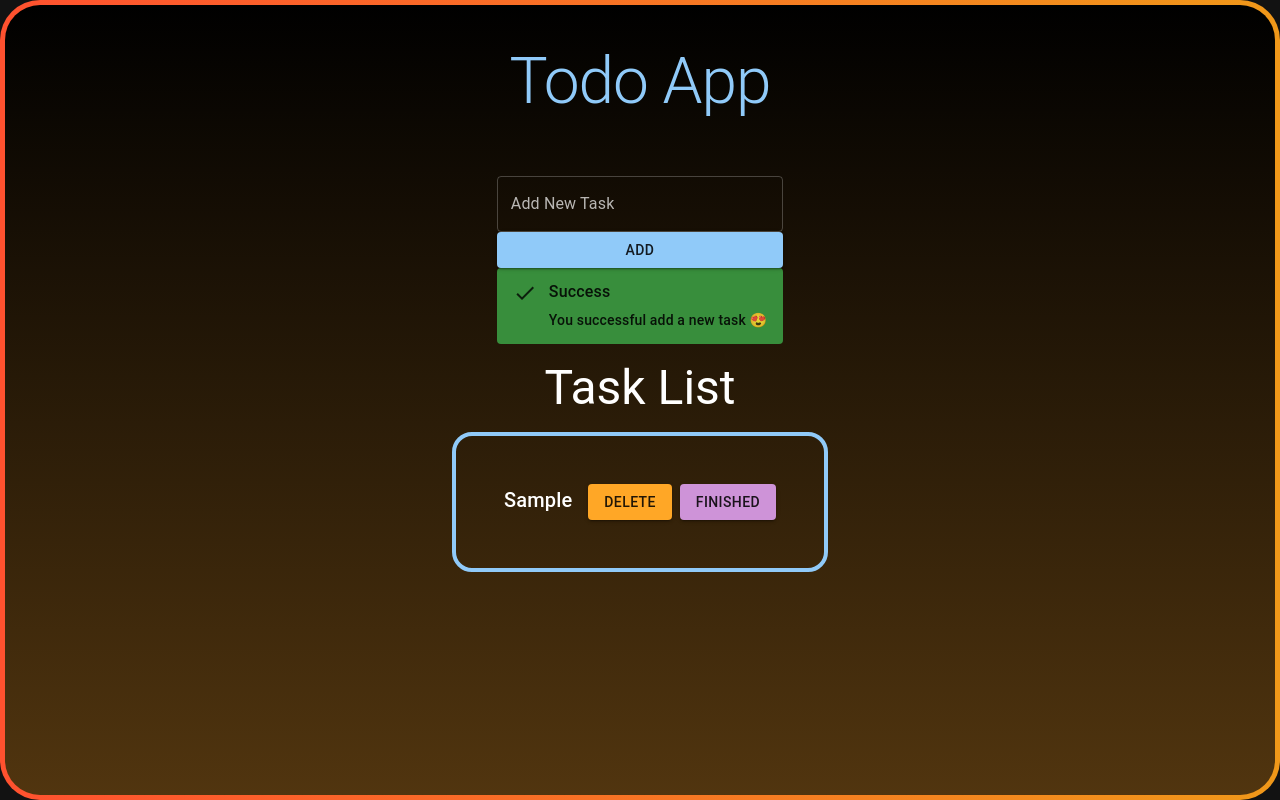
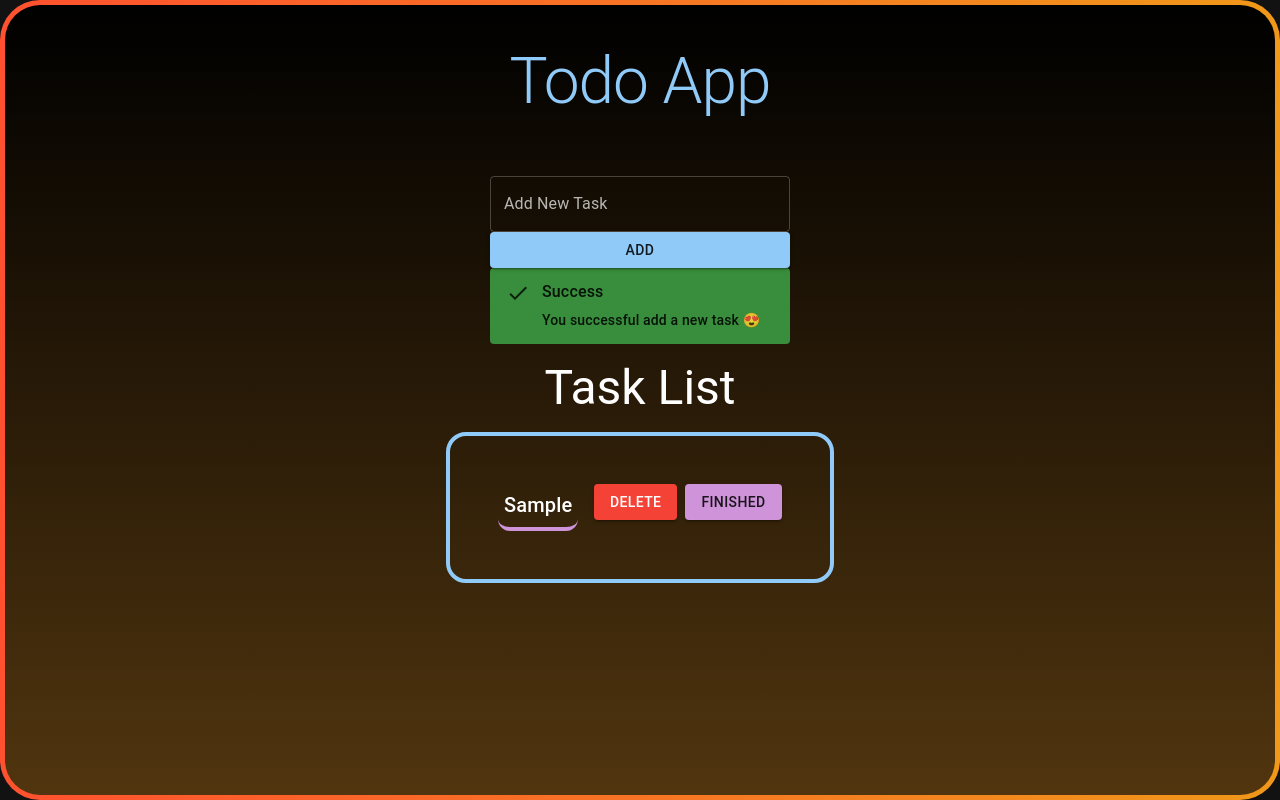
Before and after one commit to Majzerek/TodoMui, a React (Vite) app: page / in a window 1280 px wide. Both pictures are taken after typing "Sample" into the empty fields and a click on the button "ADD". Built offline with nearby package versions, Linux system fonts and the light colour scheme.

Commit message:
minor changes

```diff
--- a/src/components/TodoInput.tsx
+++ b/src/components/TodoInput.tsx
@@ -32,7 +32,7 @@ export const TodoInput: FC<{ setTodos: React.Dispatch<React.SetStateAction<Todo[
   };
 
   useEffect(() => {
-    setTimeout(() => setShow({ succes: false, error: false }), 5000)
+    setTimeout((prev: typeof show) => setShow({ ...prev, succes: false }), 5000)
   }, [todos]);
 
   return (
@@ -41,39 +41,44 @@ export const TodoInput: FC<{ setTodos: React.Dispatch<React.SetStateAction<Todo[
       display={'flex'}
       flexDirection={'column'}
       noValidate>
-      <FormControl>
+      <FormControl sx={{ width: 300 }}>
         <TextField
           title='Add Task'
           label="Add New Task"
           value={text}
           type='text'
+          fullWidth
           onChange={(e) => handleChange(e)}
         />
         <Button
           type='submit'
           variant='contained'
           disableTouchRipple
-          onClick={(e) => handleClick(e)}>Add</Button>
-        <Collapse in={show.succes}>
-          <Alert
-            icon={<CheckIcon />}
-            severity="success"
-            color="success"
-            variant="filled">
-            <AlertTitle>Success</AlertTitle>
-            You successful add a new task 😍
-          </Alert>
-        </Collapse>
-        <Collapse in={show.error}>
-          <Alert
+          onClick={(e) => handleClick(e)}
+        >Add</Button>
+
+        <Collapse in={show.succes || show.error}>
+          {show.succes
+            && <Alert
+              sx={{ width: 300 }}
+              icon={<CheckIcon />}
+              severity="success"
+              color="success"
+              variant="filled">
+              <AlertTitle >Success</AlertTitle>
+              You successful add a new task 😍
+            </Alert>}
+          {show.error && <Alert
+            sx={{ width: 300 }}
             icon={<ErrorIcon />}
             severity="error"
             color="error"
             variant="filled">
             <AlertTitle>Error</AlertTitle>
             Input can't be empty!
-          </Alert>
+          </Alert>}
         </Collapse>
+
       </FormControl>
     </Box>
   )
--- a/src/components/TodoList.tsx
+++ b/src/components/TodoList.tsx
@@ -41,10 +41,13 @@ export const TodoList = ({ todosList, deleteTodo, toogleTodo }: TodoListType) =>
             textOverflow={'ellipsis'}
             width={'40%'}
             flex={2}
-            sx={todo.completed ? { color: 'grey', textDecoration: 'line-through' } : undefined}
+            borderBottom={`4px solid ${theme.palette.secondary.main}`}
+            borderRadius={3}
+            p={0.7}
+            sx={todo.completed ? { color: 'grey', textDecoration: 'line-through', borderColor: ' lightgray' } : undefined}
             title={todo.text}>{todo.text}</Box>
             <Box component={'span'} flex={0}>
-              <Button color={'warning'} sx={{ mr: 1 }} variant={'contained'} onClick={() => deleteTodo(todo.id)}>Delete</Button>
+              <Button color={'error'} sx={{ mr: 1 }} variant={'contained'} onClick={() => deleteTodo(todo.id)}>Delete</Button>
               <Button color='secondary' variant={'contained'} onClick={() => toogleTodo(todo.id)} disabled={todo.completed}>Finished</Button>
             </Box>
           </Typography>)}
```
